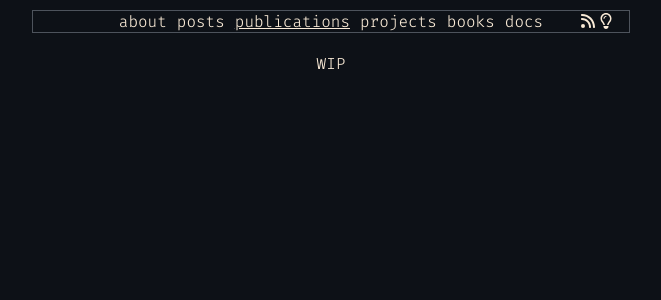
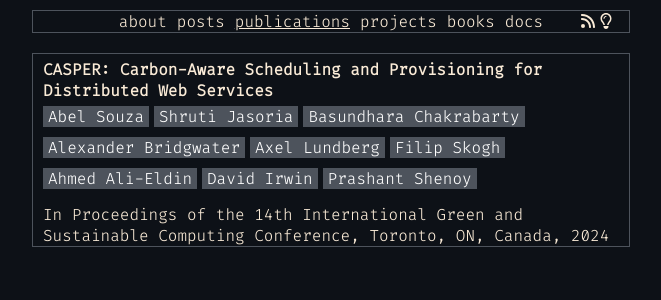
Before and after one commit to Zonotora/zonotora.github.io, a Next.js app: page /publications in a window 1280 px wide. Shown: the top 300 px of the page, without its empty margins (309-970 px from the left). Built offline with nearby package versions, Linux system fonts and the light colour scheme.

Commit message:
Add publication

```diff
--- a/data/projects.json
+++ b/data/projects.json
@@ -18,14 +18,16 @@
     "description": "A place for knowledge",
     "tags": ["web", "react", "gatsby", "javascript"],
     "link": "mindpalace",
-    "githubLink": "https://github.com/Zonotora/mindpalace"
+    "githubLink": "https://github.com/Zonotora/mindpalace",
+    "archived": true
   },
   {
     "title": "CHIP-8",
     "description": "Simple emulator for CHIP-8 written in Rust.",
     "tags": ["rust", "emulator"],
     "link": "",
-    "githubLink": "https://github.com/Zonotora/chip-8"
+    "githubLink": "https://github.com/Zonotora/chip-8",
+    "archived": true
   },
   {
     "title": "sketches",
--- /dev/null
+++ b/data/publications.json
@@ -0,0 +1,17 @@
+[
+  {
+    "title": "CASPER: Carbon-Aware Scheduling and Provisioning for Distributed Web Services",
+    "authors": [
+      "Abel Souza",
+      "Shruti Jasoria",
+      "Basundhara Chakrabarty",
+      "Alexander Bridgwater",
+      "Axel Lundberg",
+      "Filip Skogh",
+      "Ahmed Ali-Eldin",
+      "David Irwin",
+      "Prashant Shenoy"
+    ],
+    "conference": "In Proceedings of the 14th International Green and Sustainable Computing Conference, Toronto, ON, Canada, 2024"
+  }
+]
--- a/pages/publications/index.tsx
+++ b/pages/publications/index.tsx
@@ -1,7 +1,26 @@
+import ProjectPreview from "../../components/project-preview";
 import Page from "../../components/page";
+import publications from "../../data/publications.json";
 
 export const Home = () => {
-  return <Page active="publications">WIP</Page>;
+  return (
+    <Page active="publications">
+      {" "}
+      <div className="posts">
+        {publications.map((publication) => (
+          <ProjectPreview
+            key={publication.title}
+            title={publication.title}
+            description={publication.conference}
+            tags={publication.authors}
+            link=""
+            githubLink=""
+            archived={false}
+          />
+        ))}
+      </div>
+    </Page>
+  );
 };
 
 export default Home;
--- a/styles/globals.css
+++ b/styles/globals.css
@@ -78,6 +78,7 @@ svg {
 .tags {
   padding-left: 10px;
   display: flex;
+  flex-wrap: wrap;
   flex-direction: row;
   gap: 5px;
 }
@@ -103,13 +104,13 @@ svg {
 .post-preview,
 .project-preview {
   min-width: 100px;
-  height: 100px;
   width: var(--page-width);
   border: var(--border);
   text-align: left;
   padding: 0 10px;
   cursor: pointer;
   padding-top: 5px;
+  min-height: 100px;
 }
 
 .project-preview {
```
